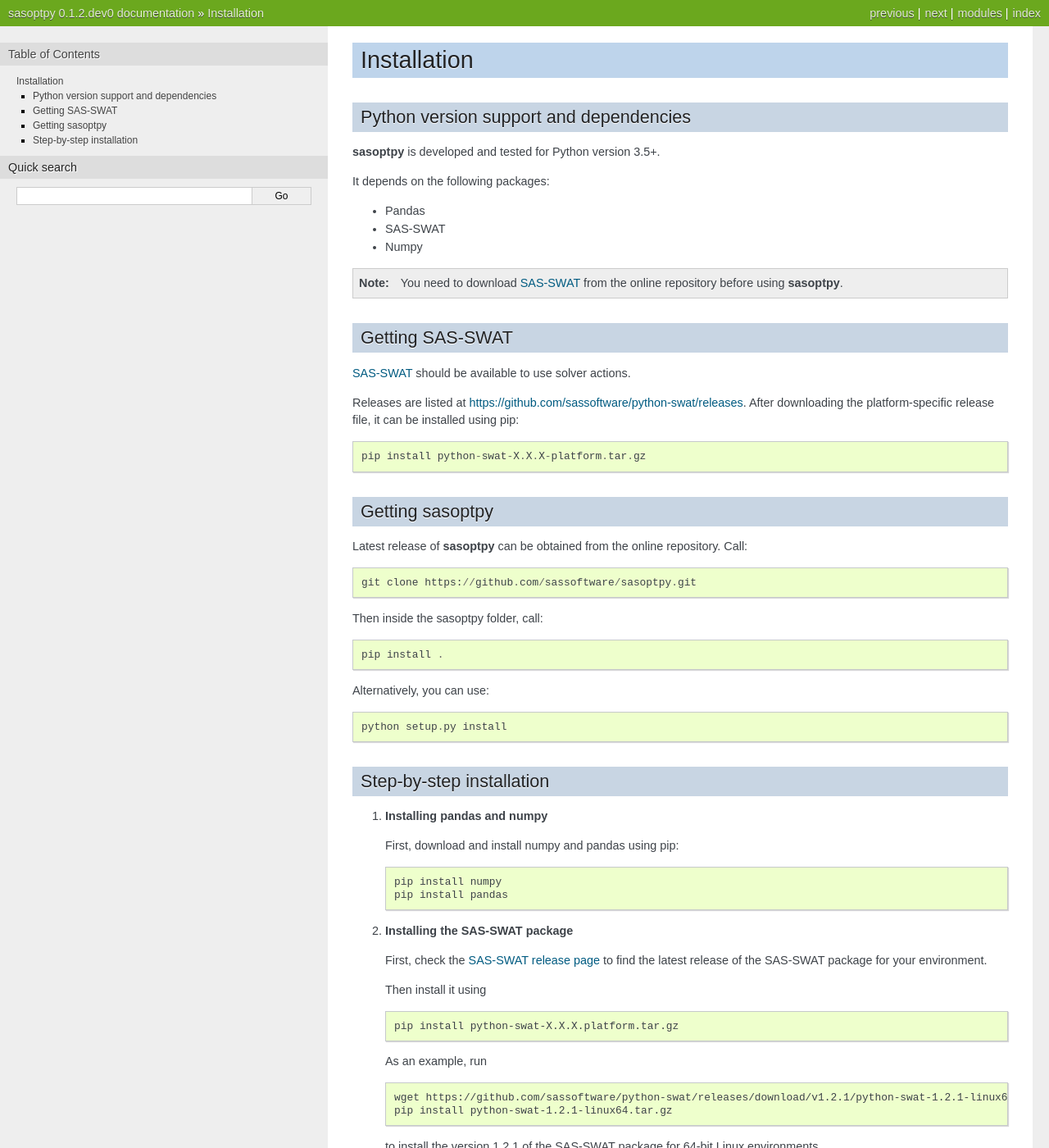
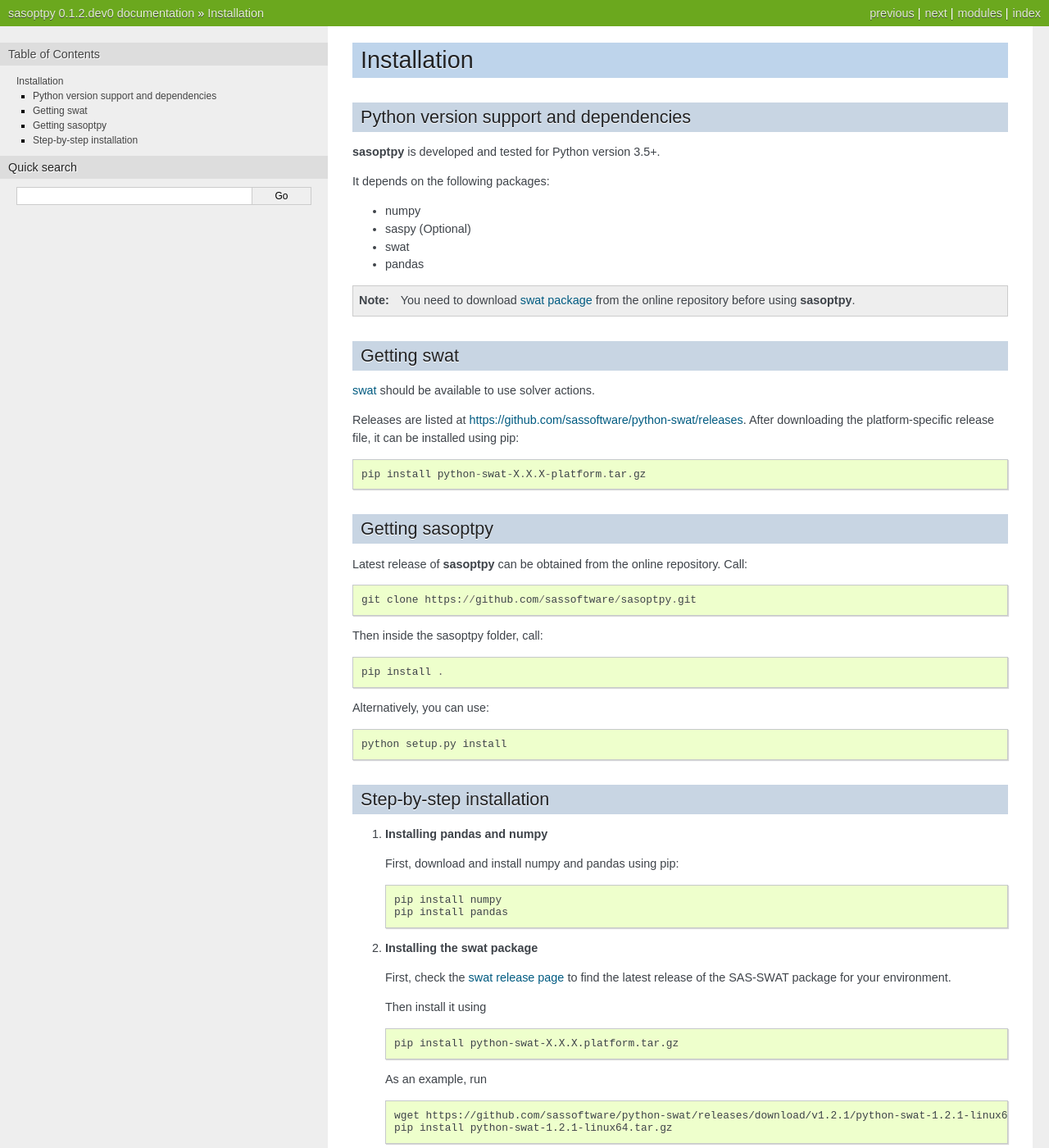
Before and after one commit to sassoftware/sasoptpy, a Sphinx documentation site: the page built from doc/install.rst, in a window 1280 px wide and 1400 px high. Shown: the whole window at 82% size. Built offline with Sphinx 7.4.7, drawn with Linux system fonts in a browser that asks for light colours; formulas are drawn with MathJax 3; some of the changed text lies outside the part shown.

Commit message:
Making package names uniform

```diff
--- a/doc/getting-started.rst
+++ b/doc/getting-started.rst
@@ -16,7 +16,7 @@
 --------------------------
 
 **sasoptpy** uses the CAS connection provided by the
-SAS-SWAT package.
+swat package.
 After installation simply use
 
 .. ipython:: python
@@ -33,7 +33,7 @@
    s = CAS(hostname, port, userid, password)
 
 The last two parameters are optional for some
-cases. See `SAS-SWAT Documentation <https://sassoftware.github.io/python-swat/generated/swat.cas.connection.CAS.html#swat-cas-connection-cas>`_.
+cases. See `swat Documentation <https://sassoftware.github.io/python-swat/generated/swat.cas.connection.CAS.html#swat-cas-connection-cas>`_.
 
 Initializing a model
 --------------------
--- a/doc/index.rst
+++ b/doc/index.rst
@@ -25,7 +25,7 @@
 
 Underlying methods for communication to SAS Viya
 are provided by the
-`SAS-SWAT Package <https://sassoftware.github.io/python-swat/>`_.
+`swat package <https://sassoftware.github.io/python-swat/>`_.
 
 **sasoptpy** is merely an interface to SAS Optimization
 solvers. Check
--- a/doc/install.rst
+++ b/doc/install.rst
@@ -13,21 +13,22 @@
 
 It depends on the following packages:
 
-* Pandas
-* SAS-SWAT
-* Numpy
+* numpy
+* saspy (Optional)
+* swat
+* pandas
 
 .. note::
 
    You need to download
-   `SAS-SWAT <https://sassoftware.github.io/python-swat/>`_
+   `swat package <https://sassoftware.github.io/python-swat/>`_
    from the online repository before using **sasoptpy**.
 
 
-Getting SAS-SWAT
-----------------
+Getting swat
+------------
 
-`SAS-SWAT <https://sassoftware.github.io/python-swat/>`_ should be available
+`swat <https://sassoftware.github.io/python-swat/>`_ should be available
 to use solver actions.
 
 Releases are listed at
@@ -69,10 +70,10 @@
       pip install pandas
 
 
-#. **Installing the SAS-SWAT package**
+#. **Installing the swat package**
 
    First, check the
-   `SAS-SWAT release page <https://github.com/sassoftware/python-swat/releases>`_
+   `swat release page <https://github.com/sassoftware/python-swat/releases>`_
    to find the latest release of the SAS-SWAT package for your environment.
 
    Then install it using
@@ -88,7 +89,7 @@
       wget https://github.com/sassoftware/python-swat/releases/download/v1.2.1/python-swat-1.2.1-linux64.tar.gz
       pip install python-swat-1.2.1-linux64.tar.gz
 
-   to install the version 1.2.1 of the SAS-SWAT package for 64-bit Linux
+   to install the version 1.2.1 of the swat package for 64-bit Linux
    environments.
 
 #. **Installing sasoptpy**
```
Also changed, not shown: README.md (+3 -4 lines).
